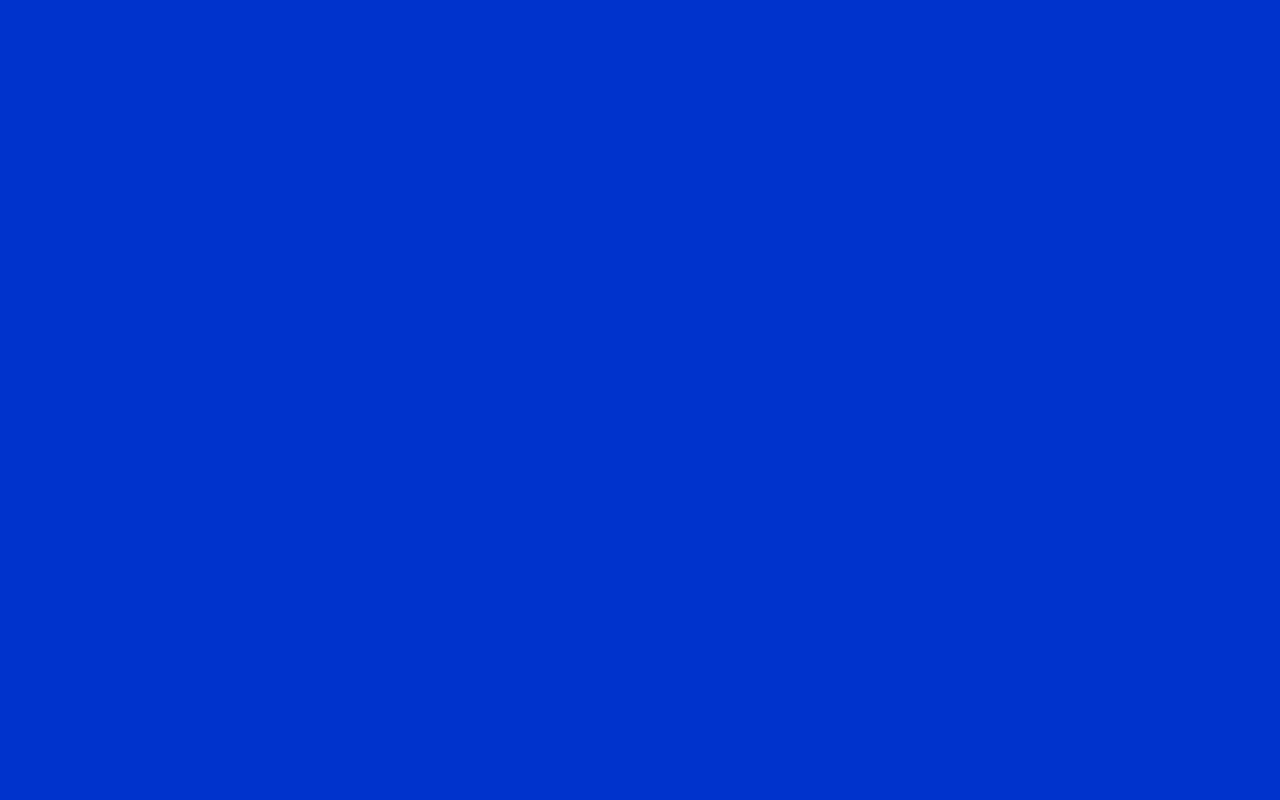
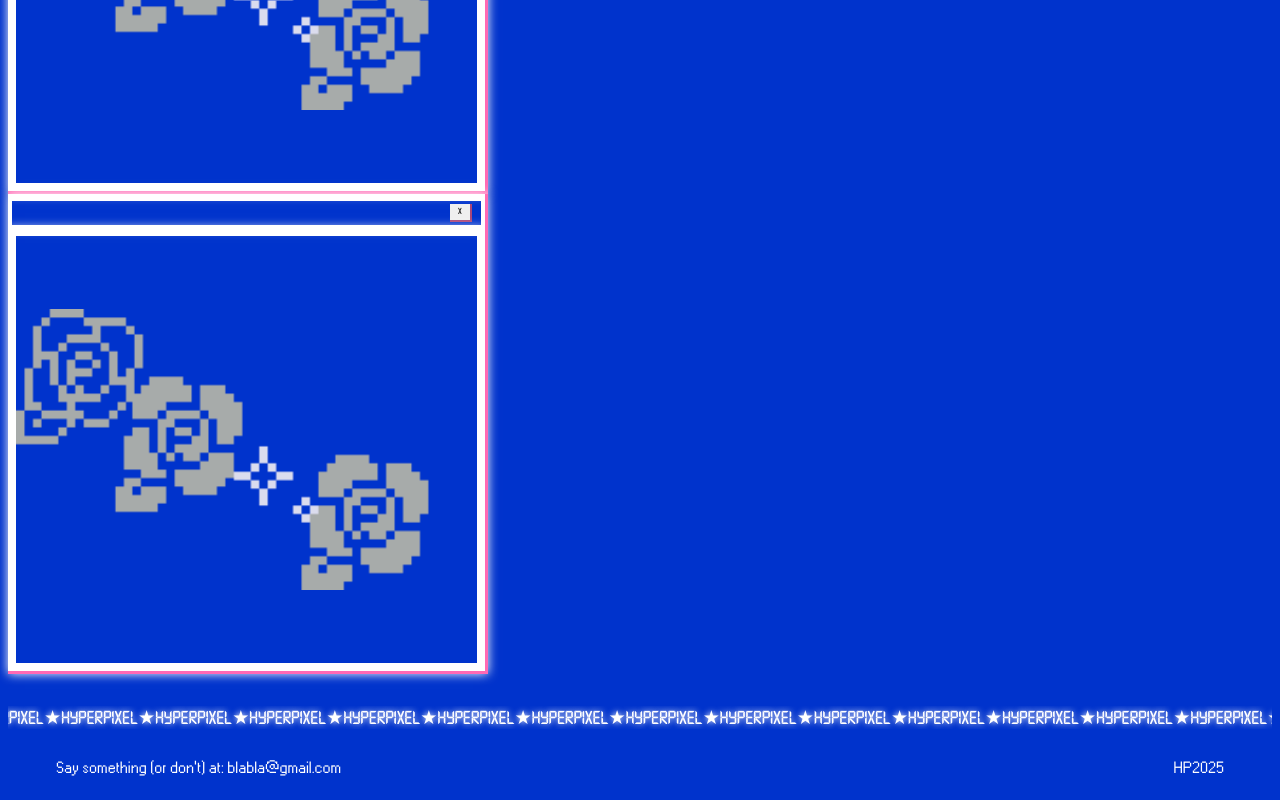
Before and after one commit to nicole-santana/HyperPixel, a React (Vite) app in the folder HyperPixel/: page /devlogs in a window 1280 px wide. Shown: the part 1358-2158 px from the top of the page. Before the commit the page ends 800 px from the top, so only its background shows below. Built offline with nearby package versions, Linux system fonts and the light colour scheme.

Commit message:
componente do footer concluído

```diff
--- a/HyperPixel/src/App.jsx
+++ b/HyperPixel/src/App.jsx
@@ -1,5 +1,6 @@
 import Card from "./Components/Card";
 import Header from "./Components/Header";
+import Footer from './Components/Footer';
 import img from "/src/assets/img/home/sb-rosas-home/Rosas-windows.png";
 
 export default function App(){
@@ -7,6 +8,10 @@ export default function App(){
         <div>
             <Header/>
             <Card width={30} height={30} src={img} />
+            <Card width={30} height={30} src={img} />
+            <Card width={30} height={30} src={img} />
+            <Card width={30} height={30} src={img} />
+            <Footer/>
 
 
         </div>
--- a/HyperPixel/src/Components/CSS/colors.css
+++ b/HyperPixel/src/Components/CSS/colors.css
@@ -36,3 +36,19 @@ button span {
     text-shadow: var(--drop-shadow-texto);
 
 }
+
+/* --------------------------------------------footer----------------------------------------------------------------------- */
+
+
+
+.Lanhouse {
+    font-family: var(--texto-home);
+    color: var(--texto);
+    text-shadow: var(--drop-shadow-texto);
+
+}
+
+.FooterInfo {
+    font-family: var(--fonte-p);
+    color: var(--texto);
+}
--- a/HyperPixel/src/Components/CSS/global.css
+++ b/HyperPixel/src/Components/CSS/global.css
@@ -68,9 +68,6 @@ body {
     text-decoration: none;
     font-size: 1rem;
     line-height: auto;
-
-
-
 }
 .Header button {
     background: none;
@@ -92,3 +89,47 @@ body {
     justify-content: space-between;
     gap: 2.5rem;
 }
+
+/* --------------------------------------------footer----------------------------------------------------------------------- */
+
+.Footer {
+    margin-top: 2rem;
+
+}
+.Lanhouse {
+  overflow: hidden;
+  white-space: nowrap;
+  position: relative;
+  width: 100%;
+
+}
+
+.Lanhouse-content {
+  display: inline-block;
+  animation: marquee 40s linear infinite;
+}
+
+.Lanhouse-content span {
+  display: inline-block;
+  padding-right: 4rem;
+  font-size: 1.2rem;
+  white-space: nowrap;
+
+}
+
+@keyframes marquee {
+  0% {
+    transform: translateX(0);
+  }
+  100% {
+    transform: translateX(-50%);
+  }
+}
+
+.FooterInfo{
+    display: flex;
+    justify-content: space-between;
+    margin-inline: 3rem;
+    margin-top: 1rem;
+    margin-bottom: 0.25rem;
+}
--- /dev/null
+++ b/HyperPixel/src/Components/Footer.jsx
@@ -0,0 +1,21 @@
+export default function Footer(){
+  return (
+    <div className="Footer">
+      <div className="Lanhouse">
+        <div className="Lanhouse-content">
+          <span>
+            HyperPixel&#9733;HyperPixel&#9733;HyperPixel&#9733;HyperPixel&#9733;HyperPixel&#9733;HyperPixel&#9733;HyperPixel&#9733;HyperPixel&#9733;HyperPixel&#9733;HyperPixel&#9733;HyperPixel&#9733;HyperPixel&#9733;HyperPixel&#9733;HyperPixel&#9733;HyperPixel&#9733;HyperPixel&#9733;
+          </span>
+          <span>
+            HyperPixel&#9733;HyperPixel&#9733;HyperPixel&#9733;HyperPixel&#9733;HyperPixel&#9733;HyperPixel&#9733;HyperPixel&#9733;HyperPixel&#9733;HyperPixel&#9733;HyperPixel&#9733;HyperPixel&#9733;HyperPixel&#9733;HyperPixel&#9733;HyperPixel&#9733;HyperPixel&#9733;HyperPixel&#9733;
+          </span>
+        </div>
+      </div>
+
+      <div className="FooterInfo">
+        <p>Say something (or don't) at: blabla@gmail.com</p>
+        <p>HP2025</p>
+      </div>
+    </div>
+  )
+}
```
